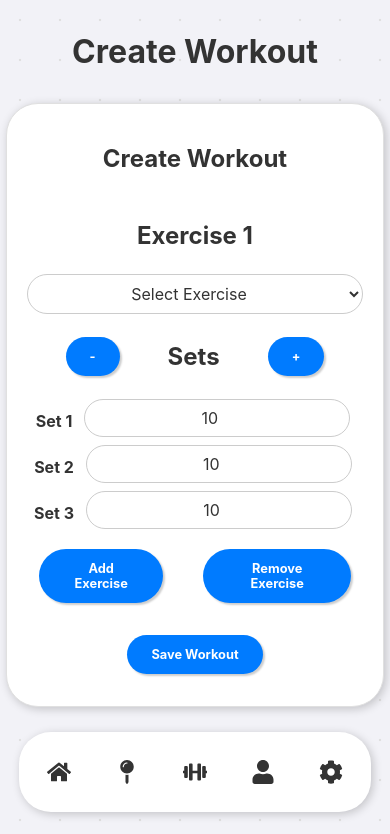
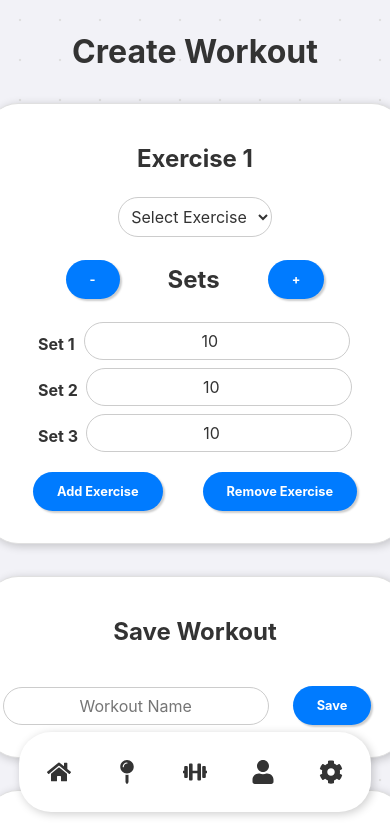
Before and after one commit to Jararered/fitness-framework, a React (Vite) app: page /create in a window 390 px wide. Shown: the top 834 px of the page. Built offline with nearby package versions, Linux system fonts and the light colour scheme.

Commit message:
Enhance Workout Creation Page with equipment selection and workout management features; refactor EquipmentToggle for improved UI; update styles for better layout and responsiveness

```diff
--- a/src/components/EquipmentToggle.tsx
+++ b/src/components/EquipmentToggle.tsx
@@ -15,9 +15,7 @@ const EquipmentToggle: React.FC<EquipmentToggleProps> = ({ equipment, enabled, h
             className={`equipment-toggle ${enabled ? "enabled" : ""}`}
             onClick={() => handleEquipmentToggle(equipment)}
         >
-            <div className="icon">
-                <FaDumbbell size={48} />
-            </div>
+            <div className="icon"> {<FaDumbbell size={48} />} </div>
             <div className="name">{equipment}</div>
             <div className="check">{enabled && <FaCheck size={18} />}</div>
         </div>
--- a/src/pages/WorkoutCreationPage.tsx
+++ b/src/pages/WorkoutCreationPage.tsx
@@ -8,11 +8,27 @@ interface ExercisePlanDraft {
 }
 
 const WorkoutCreationPage: React.FC = () => {
-    const { exercises, workoutPlans, setWorkoutPlans, setWorkoutState } = useWorkout();
-    const [plan, setPlan] = useState<ExercisePlanDraft[]>([
-        { exercise: "", reps: [10, 10, 10] },
-    ]);
+    const {
+        exercises,
+        workoutPlans,
+        setWorkoutPlans,
+        setWorkoutState,
+        equipmentConfigs,
+        equipmentLast,
+    } = useWorkout();
+    const [plan, setPlan] = useState<ExercisePlanDraft[]>([{ exercise: "", reps: [10, 10, 10] }]);
+    const [workoutName, setWorkoutName] = useState<string>("");
+    const [loadedWorkout, setLoadedWorkout] = useState<string | null>(null); // Track loaded workout name
     const navigate = useNavigate();
+
+    const selectedEquipment =
+        equipmentLast && equipmentConfigs.length > 0
+            ? equipmentConfigs.find((config) => config.name === equipmentLast)?.equipment || []
+            : [];
+
+    const availableExercises = exercises.filter((exercise) =>
+        exercise.equipment.every((eq) => selectedEquipment.includes(eq))
+    );
 
     const handleUpdateReps = (exerciseIndex: number, repIndex: number, value: number) => {
         const newPlan = [...plan];
@@ -36,29 +52,60 @@ const WorkoutCreationPage: React.FC = () => {
 
     const handleAddExercise = () => {
         setPlan([...plan, { exercise: "", reps: [10, 10, 10] }]);
+        setLoadedWorkout(null); // Clear loaded workout when editing
     };
 
     const handleRemoveExercise = () => {
         if (plan.length > 1) {
             setPlan(plan.slice(0, plan.length - 1));
+            setLoadedWorkout(null); // Clear loaded workout when editing
         }
-    }
+    };
 
-    const handleSaveWorkout = () => {
+    const handleSaveWorkout = (startWorkout: boolean = false) => {
         const validPlan = plan
             .filter((p) => p.exercise && p.reps.every((r) => r > 0))
             .map((p) => ({ exercise: p.exercise, reps: p.reps }));
         if (validPlan.length > 0) {
-            setWorkoutPlans([...workoutPlans, { exercises: validPlan }]);
+            const newWorkout = { name: workoutName || `Workout ${workoutPlans.length + 1}`, exercises: validPlan };
+            setWorkoutPlans([...workoutPlans, newWorkout]);
+            if (startWorkout) {
+                setWorkoutState({
+                    currentPlan: { exercises: validPlan },
+                    isStarted: true, // Start the workout
+                    currentExerciseIndex: 0,
+                    currentSetIndex: 0,
+                    repsCompleted: [],
+                    weightsUsed: [],
+                });
+                navigate("/exercise"); // Navigate to exercise page
+            } else {
+                setWorkoutName(""); // Reset name after saving
+                setLoadedWorkout(newWorkout.name); // Set as loaded for preview
+            }
+        }
+    };
+
+    const handleLoadWorkout = (workout: { name?: string; exercises: { exercise: string; reps: number[] }[] }) => {
+        setPlan(workout.exercises.map((ex) => ({ exercise: ex.exercise, reps: [...ex.reps] })));
+        setWorkoutName(workout.name || "");
+        setLoadedWorkout(workout.name || `Workout ${workoutPlans.indexOf(workout) + 1}`);
+    };
+
+    const handleStartWorkout = () => {
+        const validPlan = plan
+            .filter((p) => p.exercise && p.reps.every((r) => r > 0))
+            .map((p) => ({ exercise: p.exercise, reps: p.reps }));
+        if (validPlan.length > 0) {
             setWorkoutState({
                 currentPlan: { exercises: validPlan },
-                isStarted: false,
+                isStarted: true,
                 currentExerciseIndex: 0,
                 currentSetIndex: 0,
                 repsCompleted: [],
                 weightsUsed: [],
             });
-            navigate("/");
+            navigate("/exercise");
         }
     };
 
@@ -66,9 +113,8 @@ const WorkoutCreationPage: React.FC = () => {
         <div className="workout-creation-page">
             <h1>Create Workout</h1>
             <div className="card">
-                <h2>Create Workout</h2>
                 {plan.map((p, exerciseIndex) => (
-                    <div key={exerciseIndex} >
+                    <div key={exerciseIndex}>
                         <h2>Exercise {exerciseIndex + 1}</h2>
                         <select
                             value={p.exercise}
@@ -76,19 +122,25 @@ const WorkoutCreationPage: React.FC = () => {
                                 const newPlan = [...plan];
                                 newPlan[exerciseIndex].exercise = e.target.value;
                                 setPlan(newPlan);
+                                setLoadedWorkout(null);
                             }}
                         >
                             <option value="">Select Exercise</option>
-                            {exercises.map((ex) => (
+                            {availableExercises.map((ex) => (
                                 <option key={ex.exercise} value={ex.exercise}>
                                     {ex.exercise}
                                 </option>
                             ))}
                         </select>
+
                         <span>
-                            <button className="adjust" onClick={() => handleDecreaseSets(exerciseIndex)}>-</button>
+                            <button className="adjust" onClick={() => handleDecreaseSets(exerciseIndex)}>
+                                -
+                            </button>
                             <h2>Sets</h2>
-                            <button className="adjust" onClick={() => handleIncreaseSets(exerciseIndex)}>+</button>
+                            <button className="adjust" onClick={() => handleIncreaseSets(exerciseIndex)}>
+                                +
+                            </button>
                         </span>
                         {p.reps.map((rep, repIndex) => (
                             <span key={repIndex}>
@@ -96,7 +148,9 @@ const WorkoutCreationPage: React.FC = () => {
                                 <input
                                     type="number"
                                     value={rep}
-                                    onChange={(e) => handleUpdateReps(exerciseIndex, repIndex, Number(e.target.value))}
+                                    onChange={(e) =>
+                                        handleUpdateReps(exerciseIndex, repIndex, Number(e.target.value))
+                                    }
                                     min="1"
                                     step="1"
                                 />
@@ -106,9 +160,50 @@ const WorkoutCreationPage: React.FC = () => {
                 ))}
                 <span>
                     <button onClick={handleAddExercise}>Add Exercise</button>
-                    <button className="caution" onClick={handleRemoveExercise}>Remove Exercise</button>
+                    <button className="caution" onClick={handleRemoveExercise}>
+                        Remove Exercise
+                    </button>
                 </span>
-                <button onClick={handleSaveWorkout}>Save Workout</button>
+            </div>
+            <div className="card">
+                <h2>Save Workout</h2>
+                <span>
+                    <input
+                        type="text"
+                        value={workoutName}
+                        onChange={(e) => setWorkoutName(e.target.value)}
+                        placeholder="Workout Name"
+                    />
+                    <button onClick={() => handleSaveWorkout(false)}>Save</button>
+                </span>
+            </div>
+            <div className="card">
+                <h2>Load Workout</h2>
+                <span>
+                    {workoutPlans.map((workout, index) => (
+                        <button key={index} onClick={() => handleLoadWorkout(workout)}>
+                            {workout.name || `Workout ${index + 1}`}
+                        </button>
+                    ))}
+                </span>
+            </div>
+            <div className="card">
+                <h2>Workout Preview</h2>
+                {plan.some((p) => p.exercise) ? (
+                    <>
+                        <p>{loadedWorkout || workoutName || "Unnamed Workout"}</p>
+                        {plan.map((p, index) => (
+                            p.exercise && (
+                                <p key={index}>
+                                    {p.exercise}: {p.reps.join(", ")} reps
+                                </p>
+                            )
+                        ))}
+                        <button onClick={handleStartWorkout}>Start Workout</button>
+                    </>
+                ) : (
+                    <p>No workout loaded or created yet.</p>
+                )}
             </div>
         </div>
     );
--- a/src/styles/components/App.css
+++ b/src/styles/components/App.css
@@ -2,6 +2,7 @@
     display: flex;
     flex-direction: column;
     align-items: center;
+    justify-content: center;
 
     /* Full viewport height */
     min-height: 100vh;
--- a/src/styles/components/EquipmentToggle.css
+++ b/src/styles/components/EquipmentToggle.css
@@ -33,6 +33,11 @@
     border-color: #5a905a;
 }
 
+.equipment-toggle .icon {
+    top: inherit;
+    margin-top: 10px;
+}
+
 .equipment-toggle .name {
     font-size: 14px;
     font-weight: bold;
@@ -48,9 +53,3 @@
 .dark-mode .equipment-toggle .check {
     color: #90ee90;
 }
-
-.equipment-toggle .icon {
-    font-size: 24px;
-    margin-bottom: 10px;
-    color: var(--text-color);
-}
--- a/src/styles/global.css
+++ b/src/styles/global.css
@@ -79,11 +79,15 @@ select {
     font-size: 1rem;
     border-radius: 2rem;
     text-align: center;
-    margin: 0.25rem;
+    margin: 0.25rem auto;
 }
 
 button .caution {
     color: var(--caution-color);
+}
+
+div {
+    align-items: center;
 }
 
 span {
--- a/src/types.ts
+++ b/src/types.ts
@@ -16,6 +16,7 @@ export interface ExercisePlan {
 }
 
 export interface WorkoutPlan {
+    name?: string;
     exercises: ExercisePlan[];
 }
 
```
